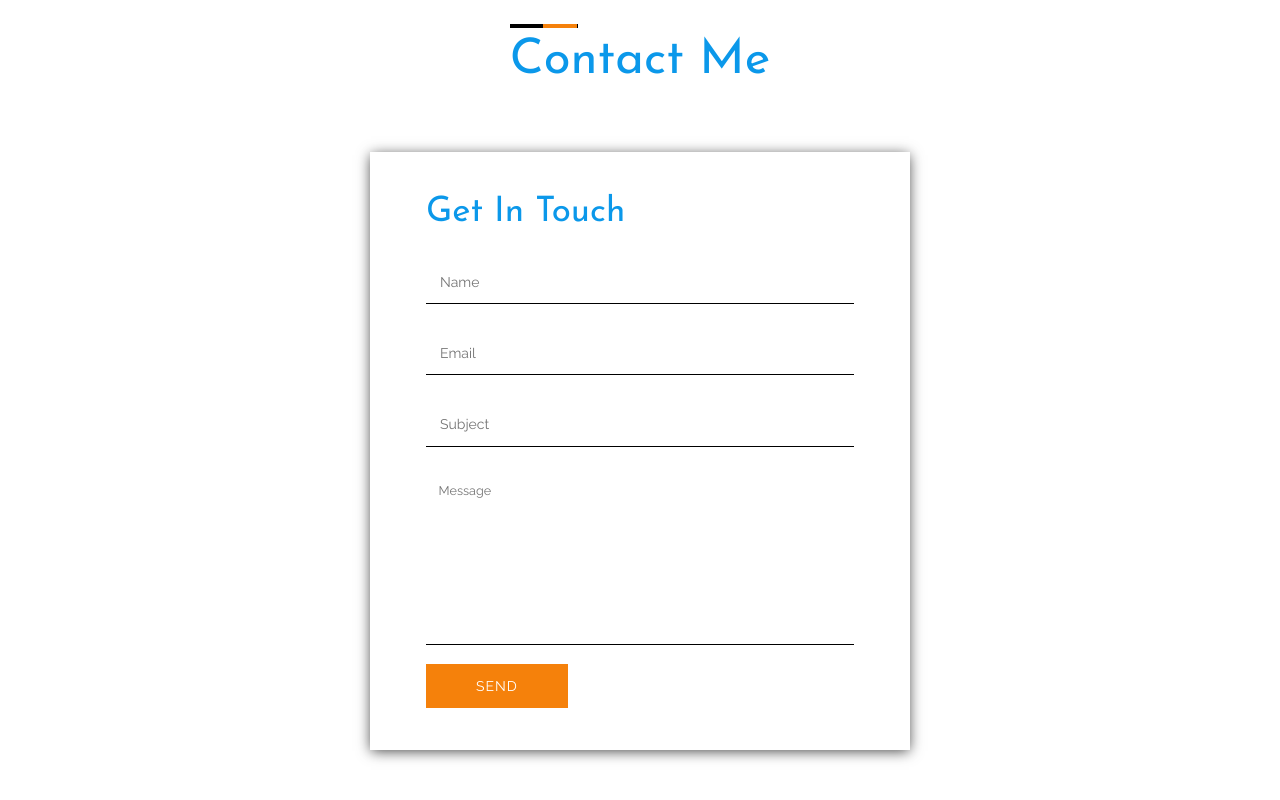
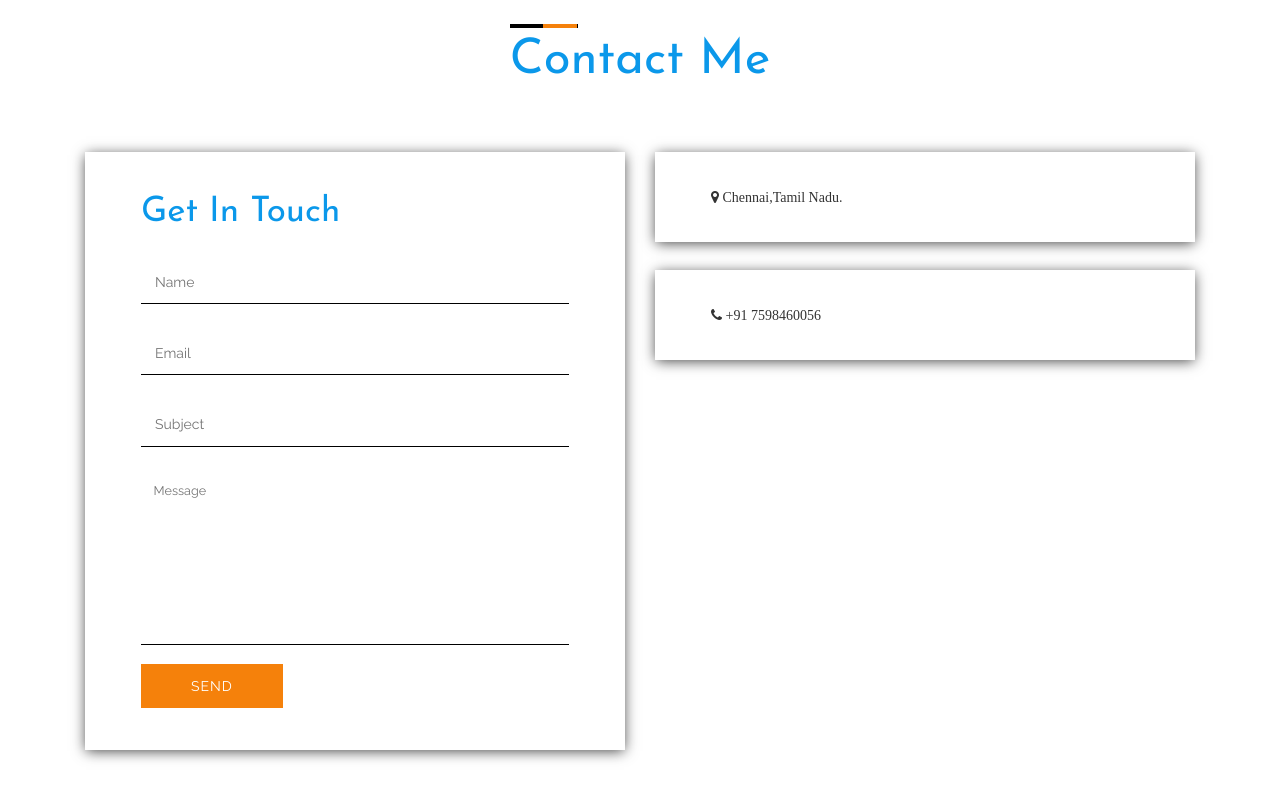
Before and after one commit to 12Milda/12Milda.github.io, a plain HTML site: page index.html in a window 1280 px wide. Shown: the part 3868-4668 px from the top of the page. Drawn offline with Linux system fonts and the light colour scheme.

Commit message:
uploaded index

```diff
--- a/index.html
+++ b/index.html
@@ -259,9 +259,8 @@ function hideURLbar(){ window.scrollTo(0,1); } </script>
 	<div class="container">
 		<h3 class="w3l-title">Contact Me</h3>
 		<div class="address-row">
-		<div class="col-md-3 address-left wow agile fadeInLeft animated" data-wow-delay=".5s"></div>
 			<div class="col-md-6 address-left wow agile fadeInLeft animated" data-wow-delay=".5s">
-				<div class="address-grid">
+		        <div class="address-grid">
 					<h4 class="wow fadeIndown animated" data-wow-delay=".5s">Get In Touch</h4>
 					<form action="mailto:mildamarcelin1295@gmail.com" method="post">
 						<input type="text" placeholder="Name" name="name" required="">
@@ -272,7 +271,16 @@ function hideURLbar(){ window.scrollTo(0,1); } </script>
 					</form>
 				</div>
 			</div>
-			<div class="col-md-3 address-left wow agile fadeInLeft animated" data-wow-delay=".5s"></div>
+			<div class="col-md-6 address-right">
+				<div class="address-info wow fadeInRight animated" data-wow-delay=".5s">
+					<i class="fa fa-map-marker" aria-hidden="true"> Chennai,Tamil Nadu.</i>
+
+				</div>
+				<div class="address-info address-mdl wow fadeInRight animated" data-wow-delay=".7s">
+					<i class="fa fa-phone" aria-hidden="true"> +91 7598460056</i>
+				</div>
+			</div>
+
 		</div>
 	</div>
 </div>
```
